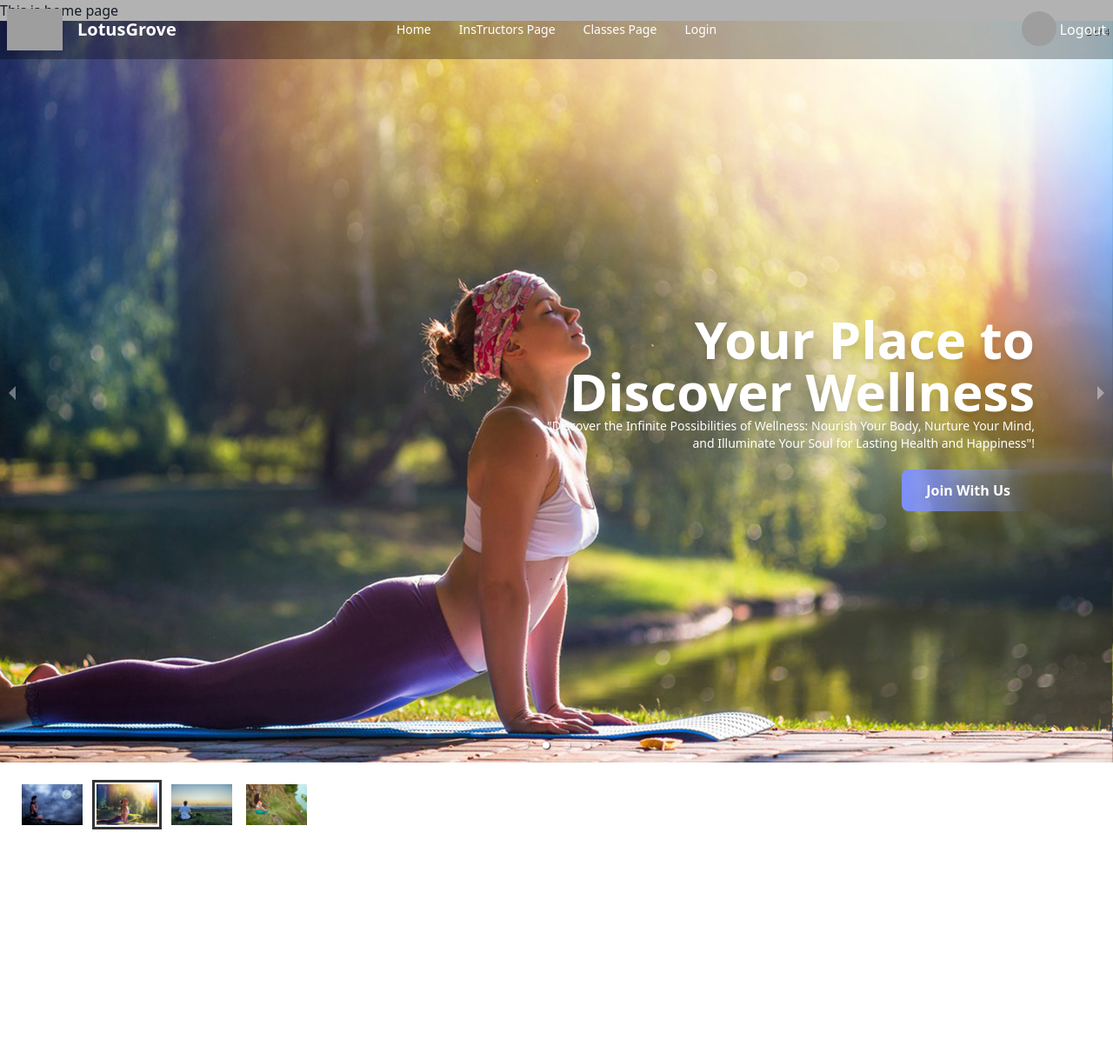
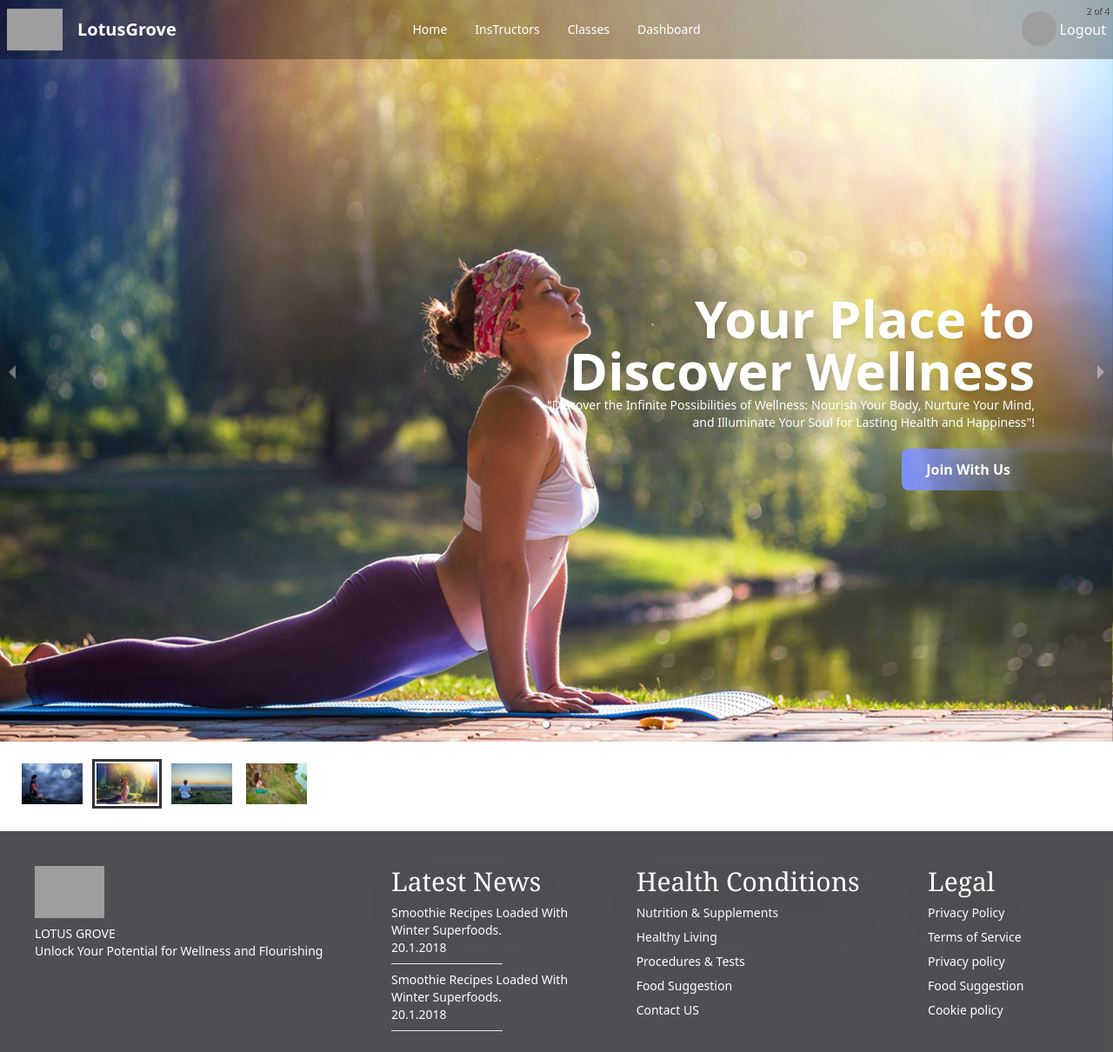
Before and after one commit to rayhanrayhan/LOTUSGROVE, a React (Vite) app: page / in a window 1280 px wide. Shown: the top 1210 px of the page at 87% size. Before the commit the page ends 980 px from the top, so only its background shows below. Built offline with nearby package versions, Linux system fonts and the light colour scheme; grey boxes are pictures that could not be loaded.

Commit message:
added and fixed footer

```diff
--- /dev/null
+++ b/src/Page/Home/Footer/Footer.jsx
@@ -0,0 +1,63 @@
+import React from "react";
+import logo from "./../../../assets/LotusGrove.png";
+import { Link } from "react-router-dom";
+
+const Footer = () => {
+  return (
+    <footer className="footer p-10  bg-opacity-70 max-w-screen-xl text-white bg-[#040509]">
+      <div>
+        <img className="w-20 " src={logo} alt="" />
+        <p>
+          LOTUS GROVE
+          <br />
+          Unlock Your Potential for Wellness and Flourishing
+        </p>
+      </div>
+
+      {/* latest news */}
+      <div>
+        <span className=" text-3xl drop-shadow-2xl font-normal font-serif ">
+          Latest News
+        </span>
+        <div>
+          <h4>
+            Smoothie Recipes Loaded With <br /> Winter Superfoods.
+          </h4>
+          <p> 20.1.2018</p>
+        </div>
+        <hr className="bg-black w-32  " />
+        <div>
+          <h4>
+            Smoothie Recipes Loaded With <br /> Winter Superfoods.
+          </h4>
+          <p> 20.1.2018</p>
+        </div>
+        <hr className="bg-black w-32  " />
+      </div>
+      {/* recent projects */}
+      <div>
+        <span className=" text-3xl drop-shadow-2xl font-medium font-serif ">
+          Health Conditions
+        </span>
+        <Link className="link link-hover">Nutrition & Supplements</Link>
+        <Link className="link link-hover">Healthy Living</Link>
+        <Link className="link link-hover">Procedures & Tests</Link>
+        <Link className="link link-hover">Food Suggestion </Link>
+        <Link className="link link-hover">Contact US</Link>
+      </div>
+      {/* Legal */}
+      <div>
+        <span className=" text-3xl drop-shadow-2xl font-medium font-serif ">
+          Legal
+        </span>
+        <Link className="link link-hover">Privacy Policy</Link>
+        <Link className="link link-hover">Terms of Service</Link>
+        <Link className="link link-hover">Privacy policy</Link>
+        <Link className="link link-hover">Food Suggestion </Link>
+        <Link className="link link-hover">Cookie policy</Link>
+      </div>
+    </footer>
+  );
+};
+
+export default Footer;
--- a/src/Page/Home/Home/Home.jsx
+++ b/src/Page/Home/Home/Home.jsx
@@ -1,11 +1,12 @@
 import React from "react";
 import Banner from "../Banner/Banner";
+import Footer from "../Footer/footer";
 
 const Home = () => {
   return (
     <div>
-      <h1> This is home page</h1>
       <Banner></Banner>
+      <Footer></Footer>
     </div>
   );
 };
--- a/src/Page/Home/Navber/Navber.jsx
+++ b/src/Page/Home/Navber/Navber.jsx
@@ -10,14 +10,14 @@ const Navber = () => {
         <Link to={"/"}>Home </Link>
       </li>
       <li>
-        <Link to={"/instructor"}>InsTructors Page </Link>
+        <Link to={"/instructor"}>InsTructors </Link>
       </li>
       <li>
-        <Link to={"/classes"}>Classes Page </Link>
+        <Link to={"/classes"}>Classes </Link>
       </li>
 
       <li>
-        <Link to="/login">Login </Link>
+        <Link to="/dashboard">Dashboard </Link>
       </li>
     </>
   );
```
